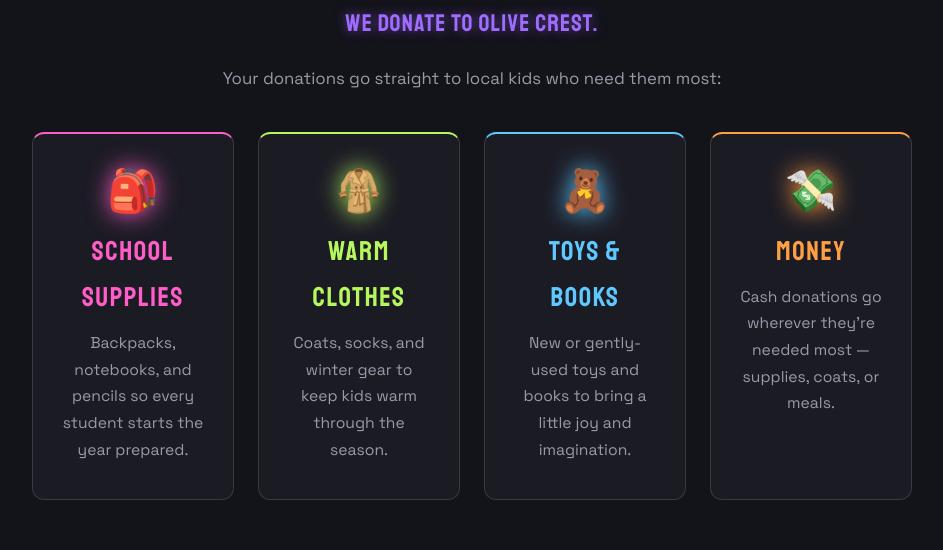
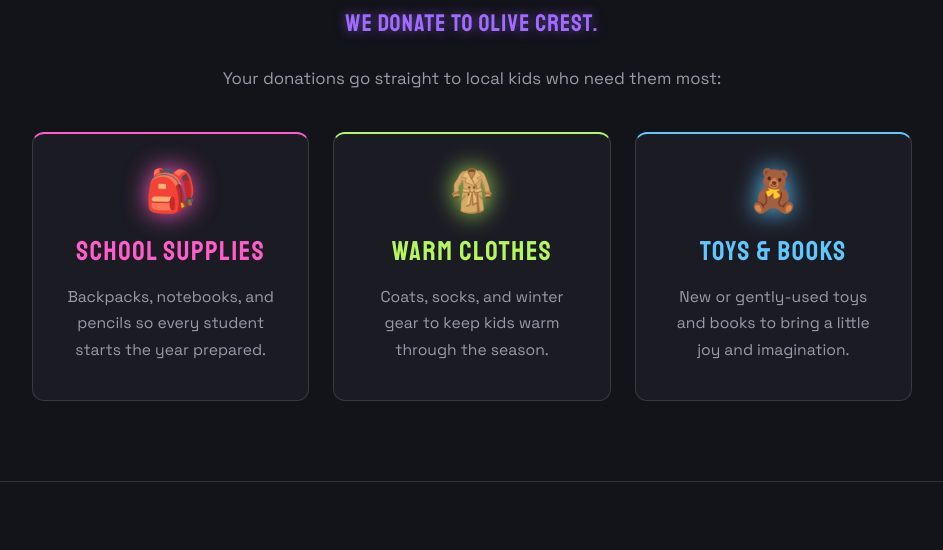
Before and after one commit to bradleyjamesm/kin, a website built with Vite: page index.html in a window 1280 px wide. Shown: the part 2020-2570 px from the top of the page, without its empty margins (168-1111 px from the left). Built offline with nearby package versions, Linux system fonts and the light colour scheme.

Commit message:
Remove money donation card

```diff
--- a/index.html
+++ b/index.html
@@ -126,11 +126,6 @@
               <h3>Toys &amp; Books</h3>
               <p>New or gently-used toys and books to bring a little joy and imagination.</p>
             </article>
-            <article class="donation-card card-orange">
-              <div class="card-icon">💸</div>
-              <h3>Money</h3>
-              <p>Cash donations go wherever they're needed most — supplies, coats, or meals.</p>
-            </article>
           </div>
         </div>
       </section>
--- a/src/style.css
+++ b/src/style.css
@@ -374,7 +374,7 @@
 
 .donation-cards {
   display: grid;
-  grid-template-columns: repeat(4, 1fr);
+  grid-template-columns: repeat(3, 1fr);
   gap: 1.5rem;
 }
 
```
